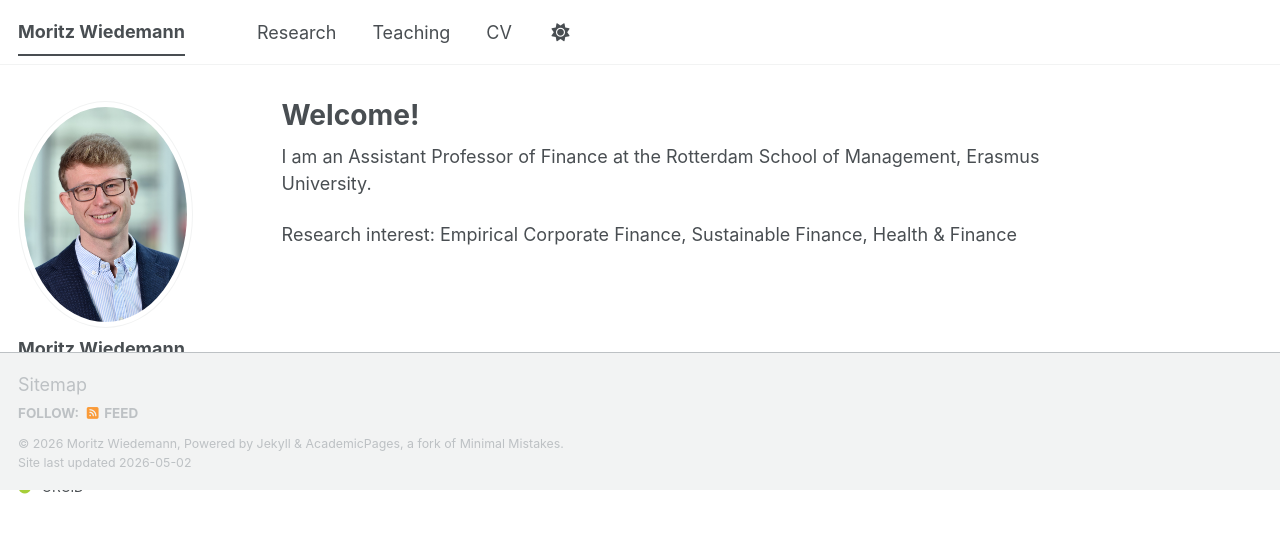
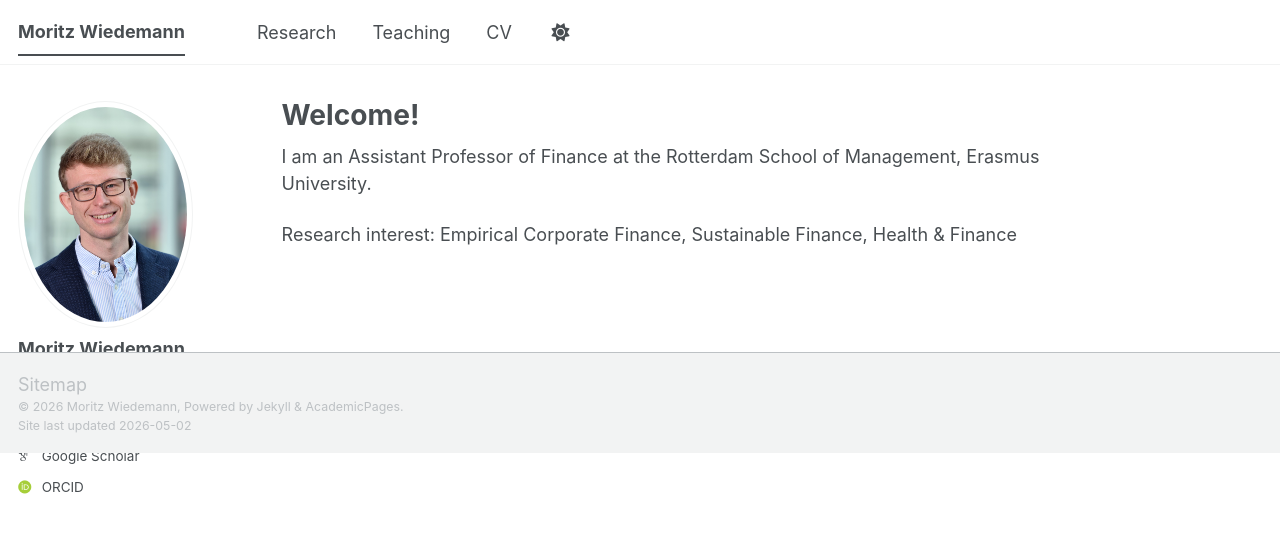
Before and after one commit to WiedemannM/WiedemannM.github.io, a Jekyll site: the page built from _pages/about.md, in a window 1280 px wide. Shown: the top 533 px of the page. Built offline with Jekyll 4.4.1, drawn with Linux system fonts in a browser that asks for light colours; some web fonts are replaced; a script bundle is joined from its source files by our own code; library files that are not in the unit come from our copies.

Commit message:
Update footer.html

```diff
--- a/_includes/footer.html
+++ b/_includes/footer.html
@@ -1,25 +1,11 @@
 {% include base_path %}
 
-{% if site.author.github or site.author.bitbucket or site.atom_feed.hide != true %}
-<div class="page__footer-follow">
-  <ul class="social-icons">
-    {% if site.data.ui-text[site.locale].follow_label %}
-      <li><strong>{{ site.data.ui-text[site.locale].follow_label }}</strong></li>
-    {% endif %}
-    {% if site.author.github %}
-      <li><a href="https://github.com/{{ site.author.github }}"><i class="fab fa-github" aria-hidden="true"></i> GitHub</a></li>
-    {% endif %}
-    {% if site.author.bitbucket %}
-      <li><a href="https://bitbucket.org/{{ site.author.bitbucket }}"><i class="fab fa-bitbucket" aria-hidden="true"></i> Bitbucket</a></li>
-    {% endif %}
-    {% if site.atom_feed.hide != true %}
-    <li><a href="{% if site.atom_feed.path %}{{ site.atom_feed.path }}{% else %}{{ base_path }}/feed.xml{% endif %}"><i class="fa fa-fw fa-rss-square" aria-hidden="true"></i> {{ site.data.ui-text[site.locale].feed_label | default: "Feed" }}</a></li>
-    {% endif %}
-  </ul>
-</div>
-{% endif %}
-
 <div class="page__footer-copyright">
-  &copy; {{ site.time | date: '%Y' }} {{ site.name | default: site.title }}, {{ site.data.ui-text[site.locale].powered_by | default: "Powered by" }} <a href="https://jekyllrb.com" rel="nofollow">Jekyll</a> &amp; <a href="https://github.com/academicpages/academicpages.github.io">AcademicPages</a>, a fork of <a href="https://mademistakes.com/work/minimal-mistakes-jekyll-theme/" rel="nofollow">Minimal Mistakes</a>.<br />
+  &copy; {{ site.time | date: '%Y' }} {{ site.name | default: site.title }},
+  {{ site.data.ui-text[site.locale].powered_by | default: "Powered by" }}
+  <a href="https://jekyllrb.com" rel="nofollow">Jekyll</a>
+  &amp;
+  <a href="https://github.com/academicpages/academicpages.github.io">AcademicPages</a>.
+  <br />
   Site last updated {{ "now" | date: '%Y-%m-%d' }}
 </div>
```
